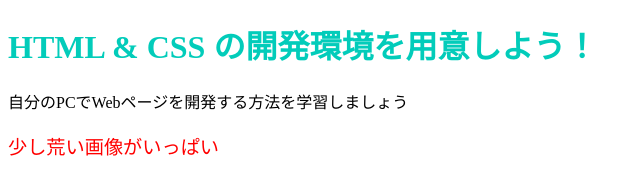
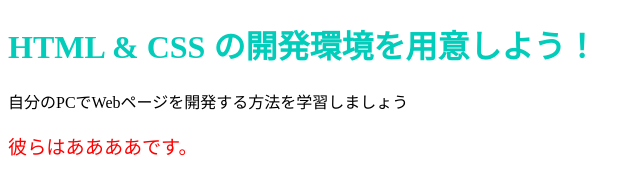
Before and after one commit to karamiso0M0/-, a plain HTML site: page index.html in a window 1280 px wide. Shown: the full height of the page, 0-640 px from the left. Drawn offline with Linux system fonts and the light colour scheme.

Commit message:
Update index.html

```diff
--- a/index.html
+++ b/index.html
@@ -8,6 +8,6 @@
   <body>
     <h1 class="title">HTML & CSS の開発環境を用意しよう！</h1>
     <p>自分のPCでWebページを開発する方法を学習しましょう</p>
-    <p class="image-info">少し荒い画像がいっぱい</p>
+    <p class="image-info">彼らはああああです。</p>
   </body>
 </html>
```
